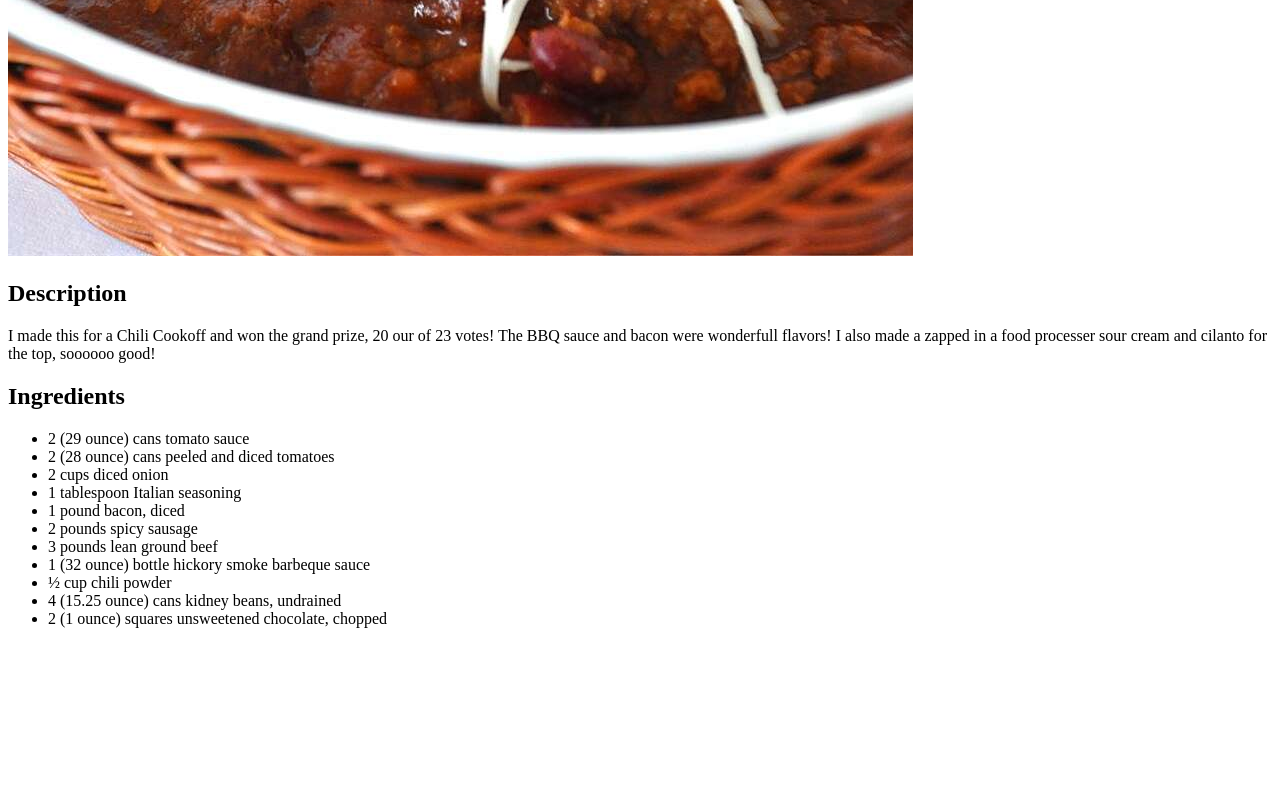
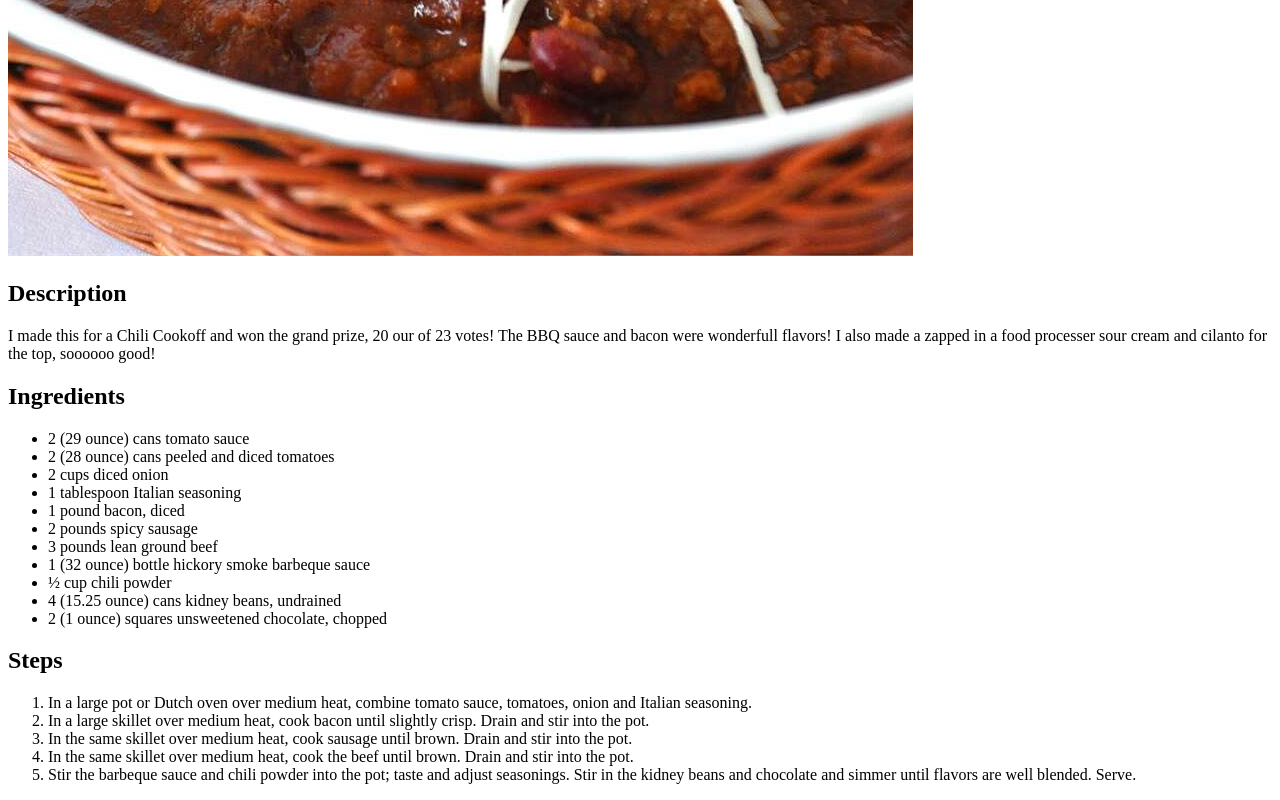
Before and after one commit to jiuno/odin-recipes, a plain HTML site: page recipes/Chili Rick.html in a window 1280 px wide. Shown: the part 729-1529 px from the top of the page. Before the commit the page ends 1373 px from the top, so only its background shows below. Drawn offline with Linux system fonts and the light colour scheme.

Commit message:
Add steps.

```diff
--- a/recipes/Chili Rick.html
+++ b/recipes/Chili Rick.html
@@ -27,5 +27,16 @@
         <li>2 (1 ounce) squares unsweetened chocolate, chopped</li>
     </ul>
 
+    <h2>Steps</h2>
+    <ol>
+        <li>In a large pot or Dutch oven over medium heat, combine tomato sauce, tomatoes, onion and Italian seasoning.</li>
+        <li>In a large skillet over medium heat, cook bacon until slightly crisp. Drain and stir into the pot.</li>
+        <li>In the same skillet over medium heat, cook sausage until brown. Drain and stir into the pot.</li>
+        <li>In the same skillet over medium heat, cook the beef until brown. Drain and stir into the pot.</li>
+        <li>Stir the barbeque sauce and chili powder into the pot; taste and adjust seasonings. Stir in the kidney beans and chocolate and simmer until flavors are well blended. Serve.</li>
+    </ol>
+
+
+
 </body>
 </html>
```
